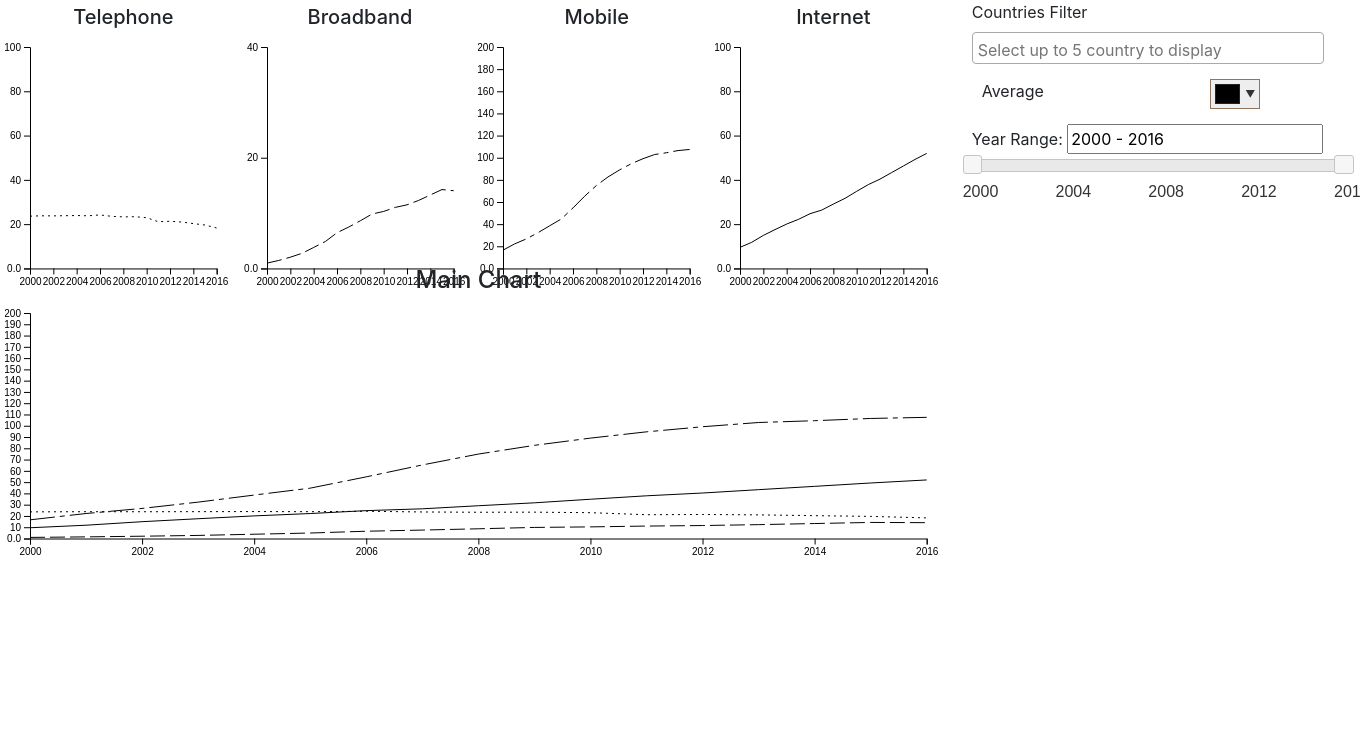
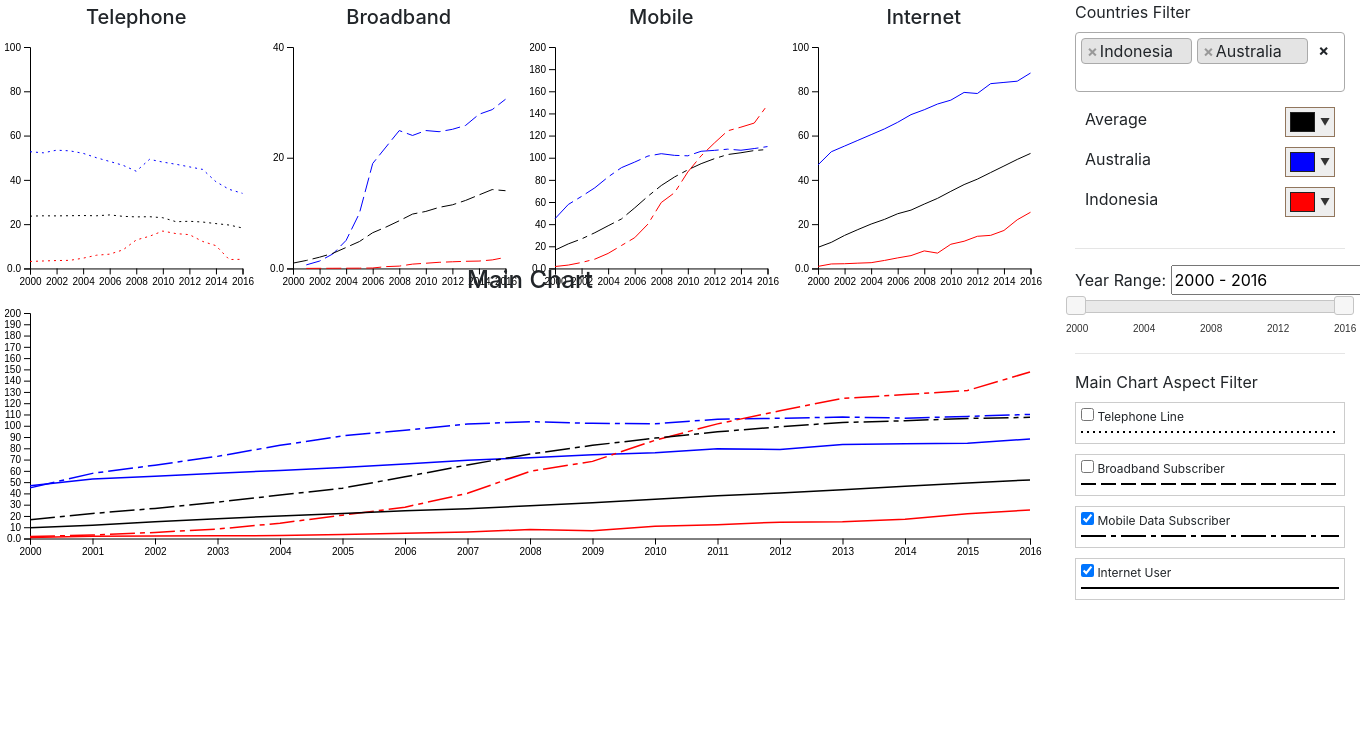
Before and after one commit to resakemal/InternetViz, a PHP site: page /index.html in a window 1360 px wide; the page is wider, and only the part inside the window is pictured. Shown: the part 56-800 px from the top of that part. Run offline with PHP 8.4, Linux system fonts and the light colour scheme.

Commit message:
Added main aspect filter

```diff
--- a/css/index.css
+++ b/css/index.css
@@ -38,16 +38,23 @@ body {
   position:absolute;
   background-color:lightgray;
   padding:5px;
+  z-index:10;
 }
 
 .filter_contaniner {
   flex: 2 1 auto;
   padding-right: 15px;
   padding-left: 15px;
+  max-width: 20%;
+  min-width: 300px;
 }
 
 #country-filter {
   width: 100%;
+}
+.select2-container {
+  width: 100% !important;
+  padding: 0;
 }
 
 .legend_div {
@@ -87,7 +94,7 @@ h4, h5 {
 #country-color {
   display: flex;
   flex-direction: column;
-  width: 80%;
+  width: 100%;
   padding: 10px;
 }
 
@@ -112,3 +119,20 @@ h4, h5 {
   width: 43%;
   overflow: hidden;
 }
+
+.year_label {
+  font-size: 10px;
+}
+
+label.aspect-label {
+  border:1px solid #ccc;
+  padding:5px;
+  margin:0 0 10px;
+  display:block;
+  font-size: 12px;
+}
+
+label.aspect-label:hover {
+  background:#eee;
+  cursor:pointer;
+}
--- a/index.html
+++ b/index.html
@@ -58,15 +58,45 @@
     </div>
 
     <div class="filter_contaniner">
-      <label for="country-filter">Countries Filter</label>
+      <label for="country-filter">Countries Filter</label><br>
       <select id="country-filter" name="states[]" multiple="multiple"></select>
       <div id="country-color"></div>
+
+	  <hr>
 
       <div style="white-space:nowrap">
         <label for="year-range-label">Year Range:</label>
         <input type="text" id="year-range-label" readonly>
       </div>
       <div id="year-range-filter"></div>
+
+	  <br><hr>
+	  <label>Main Chart Aspect Filter</label>
+	  <label class="aspect-label">
+		<input type="checkbox" id="aspect-telephone" checked> Telephone Line
+		<svg height="12px" width="100%">
+		  <line stroke-dasharray="2, 4" x1="0%" y1="50%" x2="100%" y2="50%" style="stroke:rgb(0,0,0);stroke-width:2" />
+		</svg>
+	  </label>
+	  <label class="aspect-label">
+		<input type="checkbox" id="aspect-broadband" checked> Broadband Subscriber
+		<svg height="12px" width="100%">
+		  <line stroke-dasharray="15, 5" x1="0%" y1="50%" x2="100%" y2="50%" style="stroke:rgb(0,0,0);stroke-width:2" />
+		</svg>
+	  </label>
+	  <label class="aspect-label">
+		<input type="checkbox" id="aspect-mobile" checked> Mobile Data Subscriber
+		<svg height="12px" width="100%">
+		  <line stroke-dasharray="25, 5, 5, 5" x1="0%" y1="50%" x2="100%" y2="50%" style="stroke:rgb(0,0,0);stroke-width:2" />
+		</svg>
+	  </label>
+	  <label class="aspect-label">
+		<input type="checkbox" id="aspect-internet" checked> Internet User
+		<svg height="12px" width="100%">
+		  <line stroke-dasharray="0" x1="0%" y1="50%" x2="100%" y2="50%" style="stroke:rgb(0,0,0);stroke-width:2" />
+		</svg>
+	  </label>
+
     </div>
 
   </div>
--- a/js/index.js
+++ b/js/index.js
@@ -11,6 +11,7 @@ const dasharray_3 = "25, 5, 5, 5"
 const dasharray_4 = "0"
 
 const LINE_STROKE = 1
+const LINE_STROKE_MAIN = 1.5
 const colorPalette = [
 	["#000","#444","#666","#999","#ccc","#eee","#f3f3f3","#fff"],
 	["#f00","#f90","#ff0","#0f0","#0ff","#00f","#90f","#f0f"],
@@ -19,13 +20,18 @@ const colorPalette = [
 	["#900","#b45f06","#bf9000","#38761d","#134f5c","#0b5394","#351c75","#741b47"]
 ]
 
-var height, width, height_main, width_main, x, x_main, y_1, y_2, y_3, y_4, y_main;
+var height, width, height_main, width_main;
+var x, x_main, y_1, y_2, y_3, y_4, y_main;
 var xAxis, xAxis_main, yAxis_1, yAxis_2, yAxis_3, yAxis_4, yAxis_main;
+
 var chart_1, chart_2, chart_3, chart_4, main_chart;
 var states, tipBox_1, tipBox_2, tipBox_3, tipBox_4;
+
 var tooltip, tooltipLine_1, tooltipLine_2, tooltipLine_3, tooltipLine_4;
+
 var yearStart = 2000;
 var yearEnd = 2016;
+var show_1=true, show_2=true, show_3=true, show_4=true;
 
 var countries_filter = [
 	{"text": "Africa", "children" : [
@@ -96,7 +102,7 @@ var countries_shown = [50]
 
 var countries = [
 	{"id": "Argentina", "color": "#000", "show": false},
-	{"id": "Australia", "color": "#000", "show": false},
+	{"id": "Australia", "color": "#00f", "show": false},
 	{"id": "Austria", "color": "#000", "show": false},
 	{"id": "Bahrain", "color": "#000", "show": false},
 	{"id": "Belgium", "color": "#000", "show": false},
@@ -115,7 +121,7 @@ var countries = [
 	{"id": "Hong Kong, China", "color": "#000", "show": false},
 	{"id": "Hungary", "color": "#000", "show": false},
 	{"id": "India", "color": "#000", "show": false},
-	{"id": "Indonesia", "color": "#000", "show": false},
+	{"id": "Indonesia", "color": "#f00", "show": false},
 	{"id": "Ireland", "color": "#000", "show": false},
 	{"id": "Italy", "color": "#000", "show": false},
 	{"id": "Japan", "color": "#000", "show": false},
@@ -235,7 +241,7 @@ function initRange() {
 
 	// Define x and y axis for charts
 	xAxis = d3.axisBottom(x).tickFormat(d3.format('.4')).ticks(Math.ceil((yearEnd-yearStart)/3));
-	xAxis_main = d3.axisBottom(x_main).tickFormat(d3.format('.4')).ticks(Math.ceil((yearEnd-yearStart)/3));
+	xAxis_main = d3.axisBottom(x_main).tickFormat(d3.format('.4')).ticks(Math.ceil((yearEnd-yearStart)));
 	yAxis_1 = d3.axisLeft(y_1).tickFormat(d3.format('.2s')).ticks(5);
 	yAxis_2 = d3.axisLeft(y_2).tickFormat(d3.format('.2s')).ticks(2);
 	yAxis_3 = d3.axisLeft(y_3).tickFormat(d3.format('.2s')).ticks(10);
@@ -371,7 +377,6 @@ function drawGraph() {
 function drawLines() {
 	states = countries.filter(function(d, i){ return countries_shown.includes(i); });
 
-
 	// Chart 1
 	paths = chart_1.selectAll("path")
 		.data(states);
@@ -499,88 +504,99 @@ function drawLines() {
 		.on('mousemove', drawTooltip_4)
 		.on('mouseout', removeTooltip);
 
-
-	// Main Chart
+	drawMainLines();
+}
+function drawMainLines() {
 	joined = main_chart.selectAll(".line_group")
 		.data(states)
 
 	// Update Existing
 	joined.selectAll("*").remove();
+
+	if(show_1) {
 		joined.append("path")
 			.attr('fill', 'none')
 			.attr('stroke', d => d.color)
-		.attr('stroke-width', LINE_STROKE)
+			.attr('stroke-width', LINE_STROKE_MAIN)
 			.attr('stroke-dasharray', dasharray_1)
 			.datum(d => d.data_telp.filter(function(d){return d.year >= yearStart && d.year <= yearEnd;}))
 			.attr('d', line_main);
-
+	}
+	if(show_2) {
 		joined.append("path")
 			.attr('fill', 'none')
 			.attr('stroke', d => d.color)
-		.attr('stroke-width', LINE_STROKE)
+			.attr('stroke-width', LINE_STROKE_MAIN)
 			.attr('stroke-dasharray', dasharray_2)
 			.datum(d => d.data_broad.filter(function(d){return d.year >= yearStart && d.year <= yearEnd;}))
 			.attr('d', line_main);
-
+	}
+	if(show_3) {
 		joined.append("path")
 			.attr('fill', 'none')
 			.attr('stroke', d => d.color)
-		.attr('stroke-width', LINE_STROKE)
+			.attr('stroke-width', LINE_STROKE_MAIN)
 			.attr('stroke-dasharray', dasharray_3)
 			.datum(d => d.data_mobile.filter(function(d){return d.year >= yearStart && d.year <= yearEnd;}))
 			.attr('d', line_main);
-
+	}
+	if(show_4) {
 		joined.append("path")
 			.attr('fill', 'none')
 			.attr('stroke', d => d.color)
-		.attr('stroke-width', LINE_STROKE)
+			.attr('stroke-width', LINE_STROKE_MAIN)
 			.attr('stroke-dasharray', dasharray_4)
 			.datum(d => d.data_internet.filter(function(d){return d.year >= yearStart && d.year <= yearEnd;}))
 			.attr('d', line_main);
+	}
 
 	// Add new
 	enter = joined.enter()
 		.append("g")
 		.attr("class", "line_group")
 
+	if(show_1) {
 		enter.append("path")
 			.attr('fill', 'none')
 			.attr('stroke', d => d.color)
-		.attr('stroke-width', LINE_STROKE)
+			.attr('stroke-width', LINE_STROKE_MAIN)
 			.attr('stroke-dasharray', dasharray_1)
 			.datum(d => d.data_telp.filter(function(d){return d.year >= yearStart && d.year <= yearEnd;}))
 			.attr('d', line_main);
-
+	}
+	if(show_2) {
 		enter.append("path")
 			.attr('fill', 'none')
 			.attr('stroke', d => d.color)
-		.attr('stroke-width', LINE_STROKE)
+			.attr('stroke-width', LINE_STROKE_MAIN)
 			.attr('stroke-dasharray', dasharray_2)
 			.datum(d => d.data_broad.filter(function(d){return d.year >= yearStart && d.year <= yearEnd;}))
 			.attr('d', line_main);
-
+	}
+	if(show_3) {
 		enter.append("path")
 			.attr('fill', 'none')
 			.attr('stroke', d => d.color)
-		.attr('stroke-width', LINE_STROKE)
+			.attr('stroke-width', LINE_STROKE_MAIN)
 			.attr('stroke-dasharray', dasharray_3)
 			.datum(d => d.data_mobile.filter(function(d){return d.year >= yearStart && d.year <= yearEnd;}))
 			.attr('d', line_main);
-
+	}
+	if(show_4) {
 		enter.append("path")
 			.attr('fill', 'none')
 			.attr('stroke', d => d.color)
-		.attr('stroke-width', LINE_STROKE)
+			.attr('stroke-width', LINE_STROKE_MAIN)
 			.attr('stroke-dasharray', dasharray_4)
 			.datum(d => d.data_internet.filter(function(d){return d.year >= yearStart && d.year <= yearEnd;}))
 			.attr('d', line_main);
+	}
 
 	// Remove excess
 	exit = joined.exit()
 	exit.selectAll("*").remove();
 	exit.remove();
 }
-
 
 function updateColor() {
 	drawLines();
@@ -711,8 +727,41 @@ function initFilter() {
 		$("#year-range-filter").slider("values", 0) +" - "+ $("#year-range-filter").slider("values", 1)
 	);
 
+	$('#aspect-telephone').change(function () {
+		show_1 = !show_1;
+		drawMainLines();
+	});
+	$('#aspect-broadband').change(function () {
+		show_2 = !show_2;
+		drawMainLines();
+	});
+	$('#aspect-mobile').change(function () {
+		show_3 = !show_3;
+		drawMainLines();
+	});
+	$('#aspect-internet').change(function () {
+		show_4 = !show_4;
+		drawMainLines();
+	});
 }
 
+function initSelection() {
+	selected = ['Australia', 'Indonesia']
+	$('#country-filter').val(selected);
+	$('#country-filter').trigger('change');
+
+	for(i=0; i<selected.length; i++) {
+		data = {"id": selected[i]};
+		$('#country-filter').trigger({
+			type: 'select2:select',
+			params: {
+				data: data
+			}
+		});
+	}
+	$('#aspect-telephone').prop('checked', false).change();
+	$('#aspect-broadband').prop('checked', false).change();
+}
 
 $(document).ready(function() {
 	load_data();
@@ -721,8 +770,7 @@ $(document).ready(function() {
 
 	tooltip = d3.select('#tooltip');
 	drawGraph();
-
-	countryFilterChangeHandler();
+	initSelection();
 });
 
 window.onresize = function(event) {
```
Lines whose indentation alone changed are shown as unchanged.
